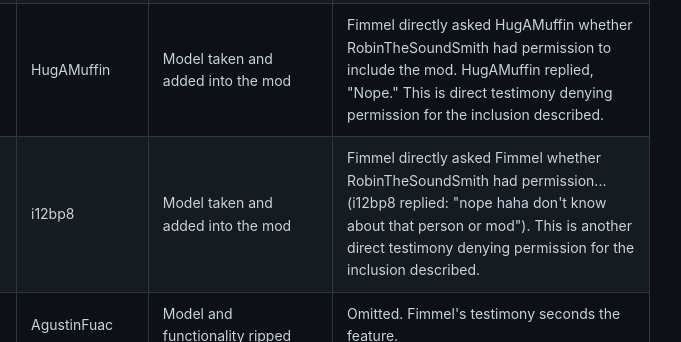
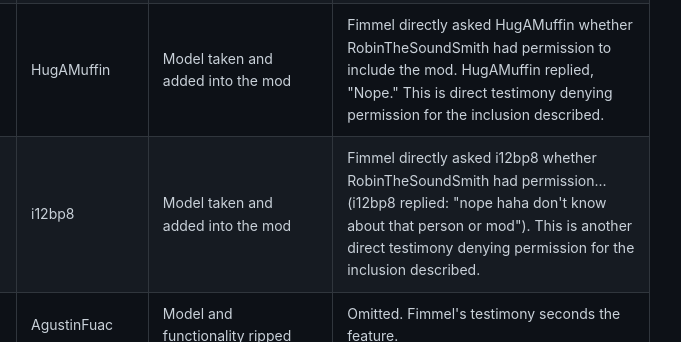
Before and after one commit to ajsea1sy/rixarchives, a plain HTML site: page robin.html in a window 1280 px wide. Shown: the part 1740-2082 px from the top of the page, 372-1053 px from the left. Drawn offline with Linux system fonts and the light colour scheme.

Commit message:
oops bug

```diff
--- a/robin.html
+++ b/robin.html
@@ -276,7 +276,7 @@
               <td><strong>Nightwalker Epona</strong></td>
               <td>i12bp8</td>
               <td>Model taken and added into the mod</td>
-              <td>Fimmel directly asked Fimmel whether RobinTheSoundSmith had permission... (i12bp8 replied: "nope haha don't know about that person or mod"). This is another direct testimony denying permission for the inclusion described.</td>
+              <td>Fimmel directly asked i12bp8 whether RobinTheSoundSmith had permission... (i12bp8 replied: "nope haha don't know about that person or mod"). This is another direct testimony denying permission for the inclusion described.</td>
             </tr>
             <tr>
               <td><strong>Fairy Companion</strong></td>
```
